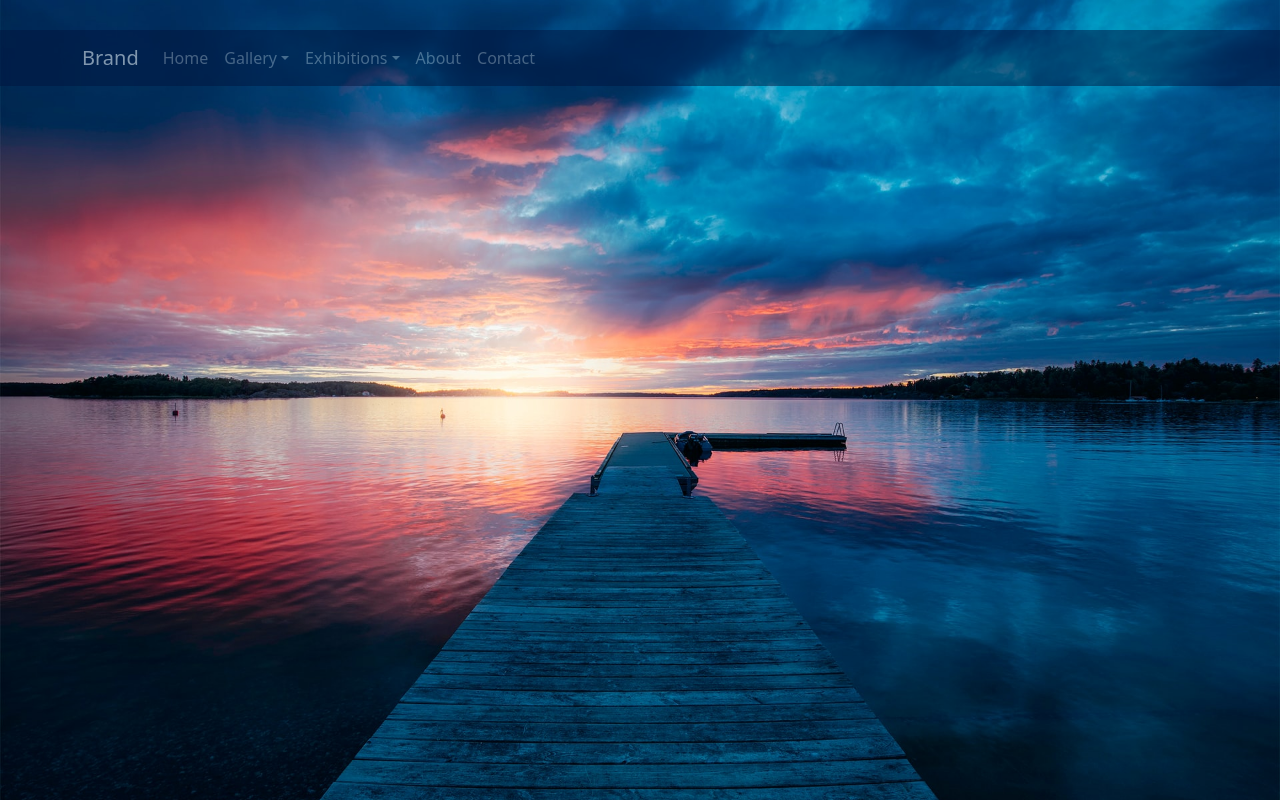
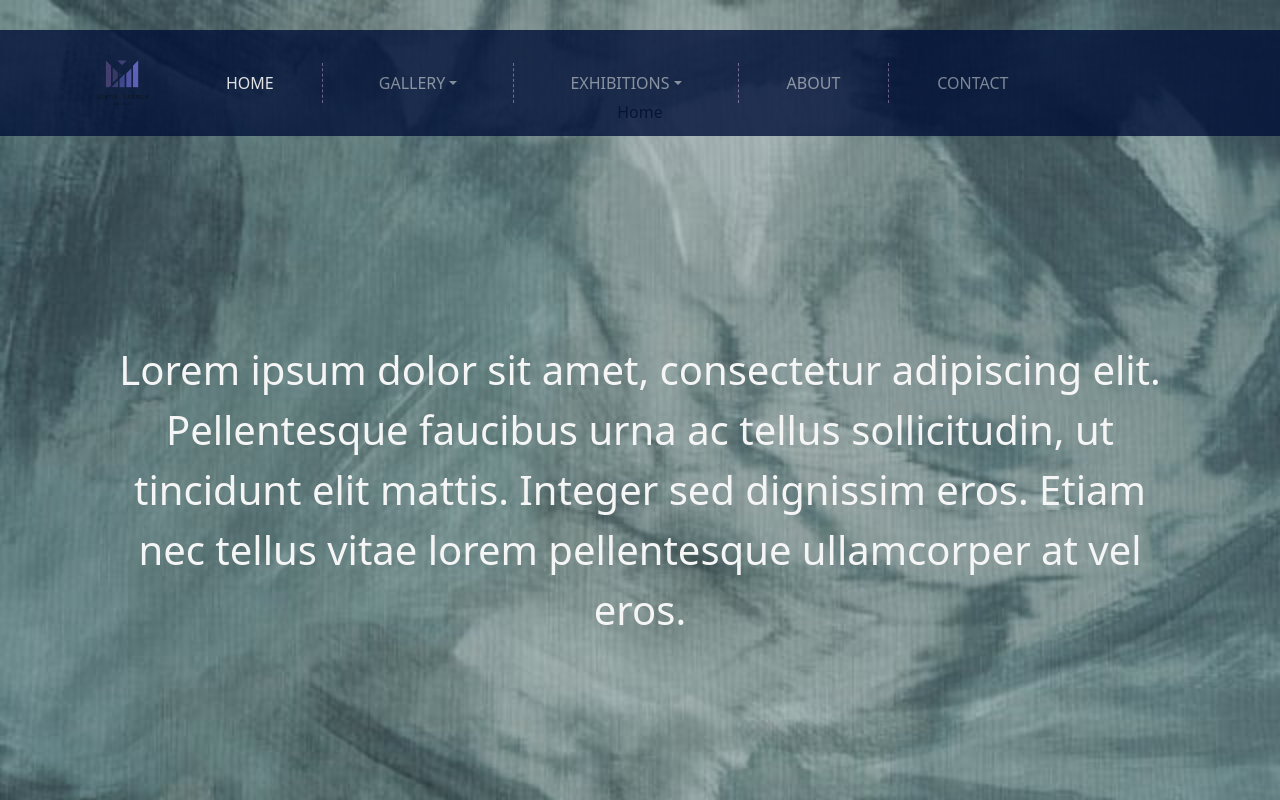
Before and after one commit to AndreeaMihaelaP/Artist, a React app in the folder portofolio/: page / in a window 1280 px wide. Built offline with nearby package versions, Linux system fonts and the light colour scheme.

Commit message:
WIP navigation

```diff
--- a/portofolio/src/components/Home.js
+++ b/portofolio/src/components/Home.js
@@ -5,7 +5,19 @@ const Home = () => {
   return (
     <div className="home">
       {/* <h3>Home</h3> */}
-      <div>{/* <p>Home</p> */}</div>
+      <div>
+        <p style={{ padding: "100px" }}>Home</p>
+        <p style={{ padding: "100px", fontSize: "40px", color: "whitesmoke" }}>
+          Lorem ipsum dolor sit amet, consectetur adipiscing elit. Pellentesque
+          faucibus urna ac tellus sollicitudin, ut tincidunt elit mattis.
+          Integer sed dignissim eros. Etiam nec tellus vitae lorem pellentesque
+          ullamcorper at vel eros.
+        </p>
+        {/* <p style={{ padding: "100px" }}>Home</p>
+        <p style={{ padding: "100px" }}>Home</p>
+        <p style={{ padding: "100px" }}>Home</p>
+        <p style={{ padding: "100px" }}>Home</p> */}
+      </div>
     </div>
   );
 };
--- a/portofolio/src/components/NavigationBar.js
+++ b/portofolio/src/components/NavigationBar.js
@@ -1,32 +1,56 @@
 import React from "react";
 import { Navbar, Nav, Container, NavDropdown } from "react-bootstrap";
+import Logo from "../assets/logo/logo7.png";
+import "../styles.css";
 
 const NavigationBar = () => {
   return (
     <>
       <Navbar
         style={{
-          backgroundColor: "#00153E",
+          // backgroundColor: "black",
+          backgroundColor: "#001037",
           marginTop: "30px",
-          opacity: 0.5,
+          opacity: 0.8,
+          // opacity: 0.5,
         }}
         collapseOnSelect
         fixed="top"
         expand="sm"
+        // bg="dark"
         variant="dark">
         <Container>
-          <Navbar.Brand href="/">Brand</Navbar.Brand>
+          <Navbar.Brand
+            href="/"
+            style={{ display: "flex", alignItems: "center" }}>
+            <img
+              src={Logo}
+              alt="Logo"
+              style={{ width: "80px", height: "80px" }}
+            />
+          </Navbar.Brand>
           <Navbar.Toggle aria-controls="basic-navbar-nav" />
           <Navbar.Collapse id="basic-navbar-nav">
             <Nav>
-              <Nav.Link href="/">Home</Nav.Link>
-              <NavDropdown title="Gallery" id="basic-nav-dropdown">
+              <Nav.Link
+                href="/"
+                className="navbar-line px-5"
+                style={{ color: "white" }}>
+                HOME
+              </Nav.Link>
+              <NavDropdown
+                title="GALLERY"
+                id="basic-nav-dropdown"
+                className=" navbar-line px-5">
                 <NavDropdown.Item href="/gallery">Gallery</NavDropdown.Item>
                 <NavDropdown.Item href="/gallery">Flowers</NavDropdown.Item>
                 <NavDropdown.Item href="/gallery">Portraits</NavDropdown.Item>
                 <NavDropdown.Item href="/gallery">Landscapes</NavDropdown.Item>
               </NavDropdown>
-              <NavDropdown title="Exhibitions" id="basic-nav-dropdown">
+              <NavDropdown
+                title="EXHIBITIONS"
+                id="basic-nav-dropdown"
+                className="navbar-line px-5">
                 <NavDropdown.Item href="/exhibitions">
                   Personal
                 </NavDropdown.Item>
@@ -34,8 +58,12 @@ const NavigationBar = () => {
                   University
                 </NavDropdown.Item>
               </NavDropdown>
-              <Nav.Link href="/about">About</Nav.Link>
-              <Nav.Link href="/contact">Contact</Nav.Link>
+              <Nav.Link href="/about" className="navbar-line px-5">
+                ABOUT
+              </Nav.Link>
+              <Nav.Link href="/contact" className="px-5">
+                CONTACT
+              </Nav.Link>
             </Nav>
           </Navbar.Collapse>
         </Container>
--- a/portofolio/src/styles.css
+++ b/portofolio/src/styles.css
@@ -1,7 +1,7 @@
 .home {
     width: 100vw;
-    height: 100vh;
-    background: url(assets/background.jpg) no-repeat center center fixed;
+    min-height: 100vh;
+    background: url(assets/img8.jpg) no-repeat center center fixed;
     background-size: auto;
     -webkit-background-size: cover;
     -moz-background-size: cover;
@@ -9,3 +9,9 @@
     background-size: cover;
     text-align: center;
 }
+
+/* NavBar */
+
+.navbar-line {
+   border-right: 1px dashed #9373aacc;
+}
```
Also changed, not shown: portofolio/src/assets/img1.jpg (added), portofolio/src/assets/img10.jpg (added), portofolio/src/assets/img2.jpg (added), portofolio/src/assets/img3.jpg (added), portofolio/src/assets/img4.jpg (added), portofolio/src/assets/img5.jpg (added), portofolio/src/assets/img6.jpg (added), portofolio/src/assets/img7.jpg (added), portofolio/src/assets/img8.jpg (added), portofolio/src/assets/img9.jpg (added), portofolio/src/assets/logo/favicon.png (added), portofolio/src/assets/logo/logo.png (added), portofolio/src/assets/logo/logo4.png (added), portofolio/src/assets/logo/logo5.png (added), 3 more files.
